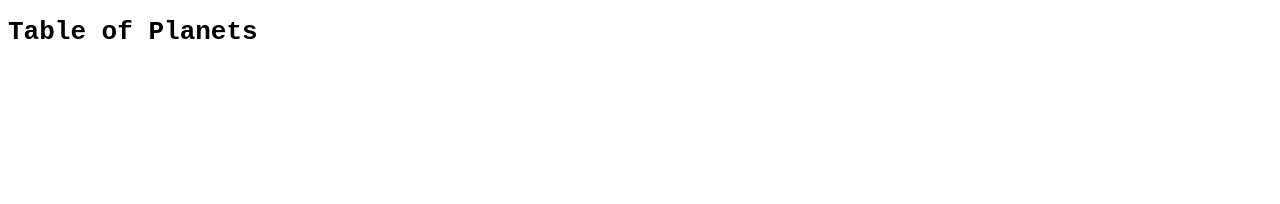
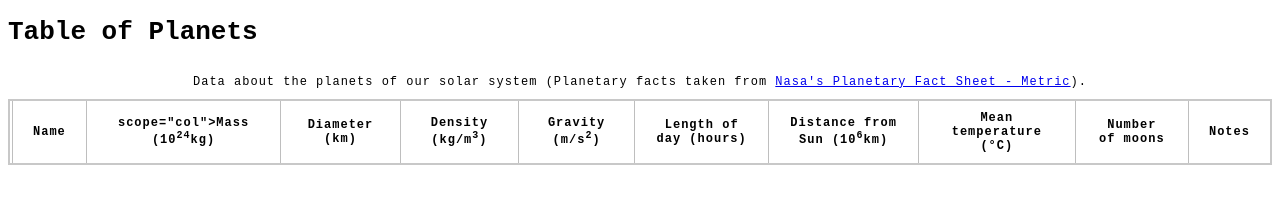
Before and after one commit to nanceed/table-of-planets-practice, a plain HTML site: page index.html in a window 1280 px wide. Drawn offline with Linux system fonts and the light colour scheme.

Commit message:
Added table-headers and styled with css

```diff
--- a/index.html
+++ b/index.html
@@ -8,5 +8,23 @@
 </head>
 <body>
     <h1>Table of Planets</h1>
+    <table>
+        <caption>Data about the planets of our solar system (Planetary facts taken from <a
+            href="http://nssdc.gsfc.nasa.gov/planetary/factsheet/">Nasa's Planetary Fact Sheet - Metric</a>).
+        </caption>
+    <thead>
+        <td colspan="2"></td>
+        <th scope="col">Name</th>
+        <th>scope="col">Mass (10<sup>24</sup>kg)</th>
+        <th scope="col">Diameter (km)</th>
+        <th scope="col">Density (kg/m<sup>3</sup>)</th>
+        <th scope="col">Gravity (m/s<sup>2</sup>)</th>
+        <th scope="col">Length of day (hours)</th>
+        <th scope="col">Distance from Sun (10<sup>6</sup>km)</th>
+        <th scope="col">Mean temperature (°C)</th>
+        <th scope="col">Number of moons</th>
+        <th scope="col">Notes</th>
+    </thead>
+    </table>
 </body>
 </html>
--- a/styles.css
+++ b/styles.css
@@ -1,3 +1,19 @@
-h1 {
+body {
    font-family: monospace;
 }
+
+table {
+    border-collapse: collapse;
+    border: 2px solid rgb(200,200,200);
+    letter-spacing: 1px;
+    font-size: 12px;
+}
+
+th {
+    border: 1px solid rgb(190,190,190);
+    padding: 10px 20px;
+}
+
+caption {
+    padding: 10px;
+}
```
